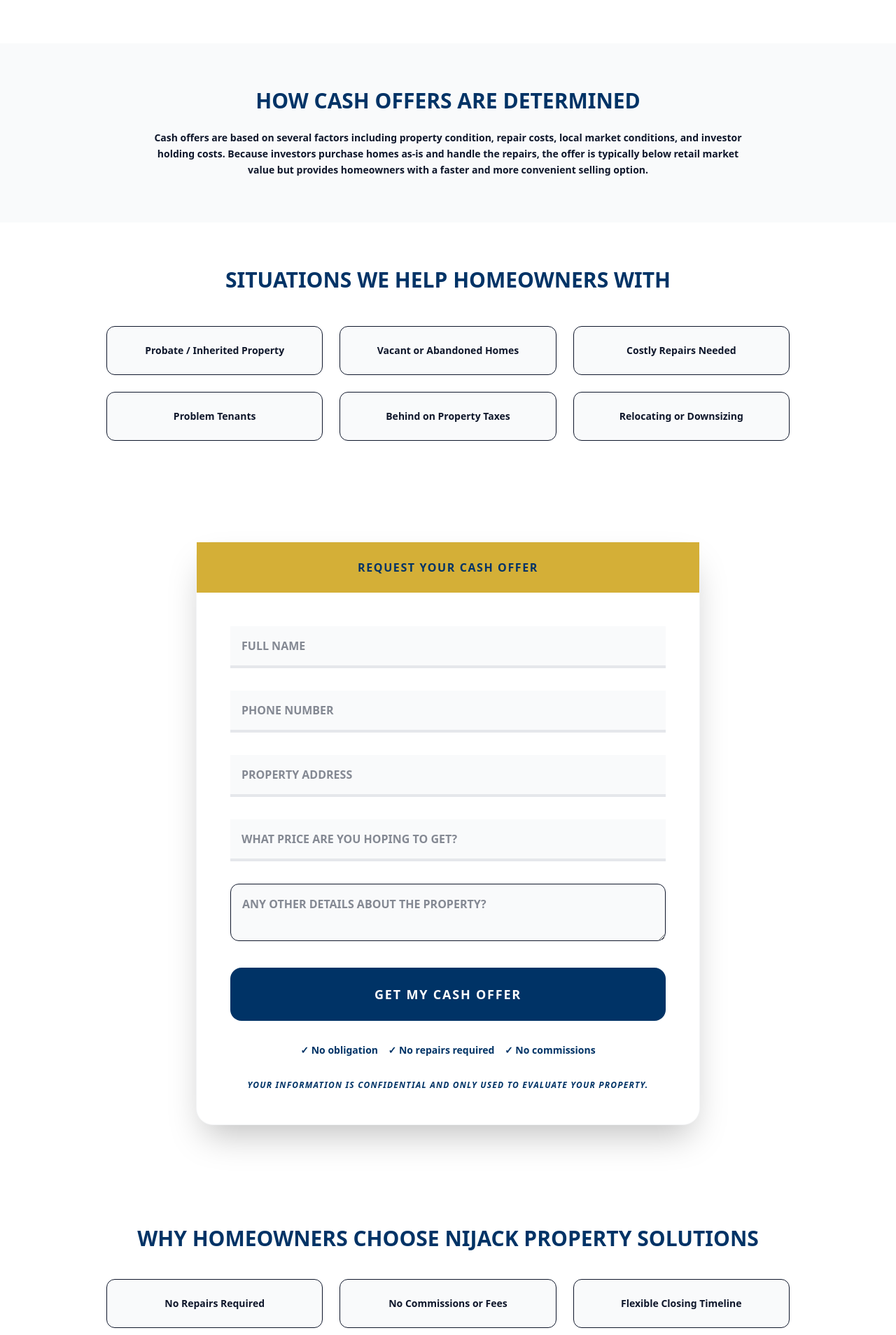
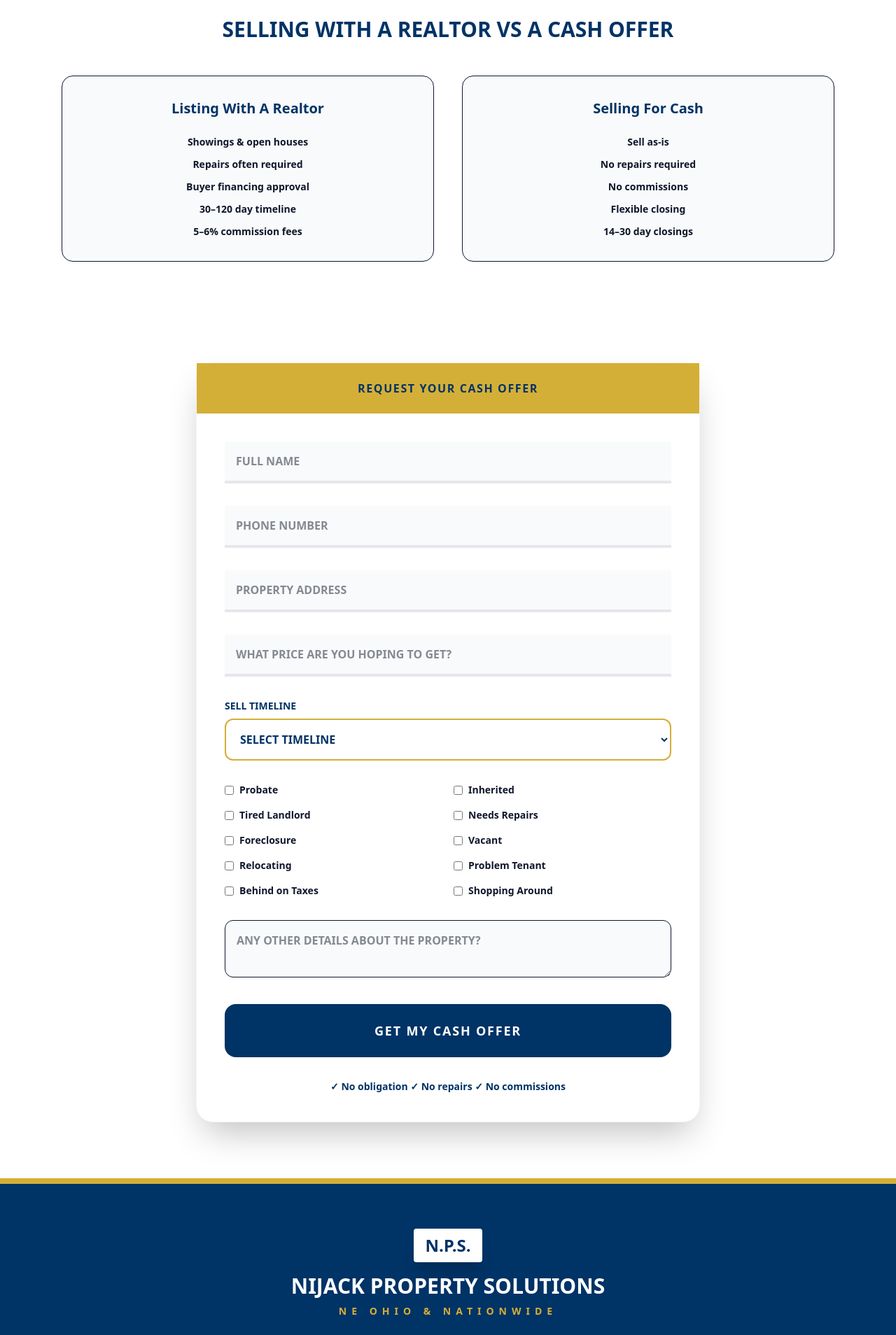
Before and after one commit to nijackacquisitions56/nijack-property-solutions, a React (Vite) app: page / in a window 1280 px wide. Shown: the part 1572-3480 px from the top of the page at 70% size. Built offline with nearby package versions, Linux system fonts and the light colour scheme.

Commit message:
Update App.jsx

```diff
--- a/src/App.jsx
+++ b/src/App.jsx
@@ -28,7 +28,7 @@ const NijackSite = () => {
           </p>
 
           <h1 className="text-4xl md:text-6xl font-black mb-6 uppercase tracking-tight">
-            Sell Your House <br />
+            Sell Your House <br/>
             <span className="text-[#D4AF37]">FAST</span> For <span className="text-[#D4AF37]">CASH</span>
           </h1>
 
@@ -50,6 +50,7 @@ const NijackSite = () => {
           <p className="text-white font-black uppercase">Video Placeholder</p>
         </div>
       </section>
+
       {/* 4 STEP PROCESS */}
       <section className="bg-gray-50 py-16 text-center">
         <div className="max-w-6xl mx-auto px-6">
@@ -67,12 +68,12 @@ const NijackSite = () => {
 
             <div>
               <div className="bg-[#003366] text-white w-10 h-10 flex items-center justify-center rounded-full mx-auto mb-3">2</div>
-        We review the property details
+              We review the property
             </div>
 
             <div>
               <div className="bg-[#003366] text-white w-10 h-10 flex items-center justify-center rounded-full mx-auto mb-3">3</div>
-        We present a clear cash offer
+              Receive a clear cash offer
             </div>
 
             <div>
@@ -84,6 +85,29 @@ const NijackSite = () => {
 
         </div>
       </section>
+
+      {/* SITUATIONS */}
+      <section className="py-16 text-center bg-white">
+        <div className="max-w-5xl mx-auto px-6">
+
+          <h2 className="text-[#003366] font-black text-3xl uppercase mb-12">
+            Situations We Help Homeowners With
+          </h2>
+
+          <div className="grid md:grid-cols-3 gap-6 text-sm font-bold">
+
+            <div className="bg-gray-50 p-6 rounded-xl border">Probate / Inherited Property</div>
+            <div className="bg-gray-50 p-6 rounded-xl border">Vacant or Abandoned Homes</div>
+            <div className="bg-gray-50 p-6 rounded-xl border">Costly Repairs Needed</div>
+            <div className="bg-gray-50 p-6 rounded-xl border">Problem Tenants</div>
+            <div className="bg-gray-50 p-6 rounded-xl border">Behind on Property Taxes</div>
+            <div className="bg-gray-50 p-6 rounded-xl border">Relocating or Downsizing</div>
+
+          </div>
+
+        </div>
+      </section>
+
       {/* REALTOR VS CASH */}
       <section className="max-w-6xl mx-auto px-6 py-16 text-center">
         <h2 className="text-[#003366] text-3xl font-black uppercase mb-12">
@@ -93,90 +117,30 @@ const NijackSite = () => {
         <div className="grid md:grid-cols-2 gap-10">
 
           <div className="bg-gray-50 p-8 rounded-2xl border">
-            <h3 className="font-black text-xl mb-6 text-[#003366]">
-              Listing With A Realtor
-            </h3>
-
+            <h3 className="font-black text-xl mb-6 text-[#003366]">Listing With A Realtor</h3>
             <ul className="space-y-3 text-sm font-bold">
-              <li>Home showings and open houses</li>
+              <li>Showings & open houses</li>
               <li>Repairs often required</li>
               <li>Buyer financing approval</li>
-              <li>30–120 day selling timeline</li>
-              <li>5–6% agent commissions</li>
+              <li>30–120 day timeline</li>
+              <li>5–6% commission fees</li>
             </ul>
           </div>
 
           <div className="bg-gray-50 p-8 rounded-2xl border">
-            <h3 className="font-black text-xl mb-6 text-[#003366]">
-              Selling To A Cash Buyer
-            </h3>
-
+            <h3 className="font-black text-xl mb-6 text-[#003366]">Selling For Cash</h3>
             <ul className="space-y-3 text-sm font-bold">
-              <li>Sell the property as-is</li>
+              <li>Sell as-is</li>
               <li>No repairs required</li>
-              <li>No commissions or listing fees</li>
-              <li>Flexible closing timeline</li>
-              <li>Close in as little as 14–30 days</li>
+              <li>No commissions</li>
+              <li>Flexible closing</li>
+              <li>14–30 day closings</li>
             </ul>
           </div>
 
         </div>
       </section>
 
-      {/* HOW OFFERS WORK */}
-      <section className="bg-gray-50 py-16 text-center">
-        <div className="max-w-4xl mx-auto px-6">
-          <h2 className="text-[#003366] font-black text-3xl uppercase mb-6">
-            How Cash Offers Are Determined
-          </h2>
-
-          <p className="font-bold text-sm leading-relaxed">
-            Cash offers are based on several factors including property condition,
-            repair costs, local market conditions, and investor holding costs.
-            Because investors purchase homes as-is and handle the repairs,
-            the offer is typically below retail market value but provides
-            homeowners with a faster and more convenient selling option.
-          </p>
-        </div>
-      </section>
-{/* SITUATIONS WE HELP */}
-<section className="py-16 text-center bg-white">
-  <div className="max-w-5xl mx-auto px-6">
-
-    <h2 className="text-[#003366] font-black text-3xl uppercase mb-12">
-      Situations We Help Homeowners With
-    </h2>
-
-    <div className="grid md:grid-cols-3 gap-6 text-sm font-bold">
-
-      <div className="bg-gray-50 p-6 rounded-xl border">
-        Probate / Inherited Property
-      </div>
-
-      <div className="bg-gray-50 p-6 rounded-xl border">
-        Vacant or Abandoned Homes
-      </div>
-
-      <div className="bg-gray-50 p-6 rounded-xl border">
-        Costly Repairs Needed
-      </div>
-
-      <div className="bg-gray-50 p-6 rounded-xl border">
-        Problem Tenants
-      </div>
-
-      <div className="bg-gray-50 p-6 rounded-xl border">
-        Behind on Property Taxes
-      </div>
-
-      <div className="bg-gray-50 p-6 rounded-xl border">
-        Relocating or Downsizing
-      </div>
-
-    </div>
-
-  </div>
-</section>
       {/* FORM */}
       <section className="py-20">
         <div className="max-w-3xl mx-auto px-6">
@@ -189,101 +153,77 @@ const NijackSite = () => {
               </h2>
             </div>
 
-            <div className="p-12 space-y-8">
+            <div className="p-10 space-y-8">
 
-              <input
-                type="text"
-                placeholder="FULL NAME"
-                className="w-full bg-gray-50 border-b-4 border-gray-200 p-4 font-black uppercase"
-                required
-              />
+              <input type="text" placeholder="FULL NAME" className="w-full bg-gray-50 border-b-4 border-gray-200 p-4 font-black uppercase" required/>
 
-              <input
-                type="tel"
-                placeholder="PHONE NUMBER"
-                className="w-full bg-gray-50 border-b-4 border-gray-200 p-4 font-black uppercase"
-                required
-              />
+              <input type="tel" placeholder="PHONE NUMBER" className="w-full bg-gray-50 border-b-4 border-gray-200 p-4 font-black uppercase" required/>
 
-              <input
-                type="text"
-                placeholder="PROPERTY ADDRESS"
-                className="w-full bg-gray-50 border-b-4 border-gray-200 p-4 font-black uppercase"
-                required
-              />
+              <input type="text" placeholder="PROPERTY ADDRESS" className="w-full bg-gray-50 border-b-4 border-gray-200 p-4 font-black uppercase" required/>
 
-              <input
-                type="text"
-                placeholder="WHAT PRICE ARE YOU HOPING TO GET?"
-                className="w-full bg-gray-50 border-b-4 border-gray-200 p-4 font-black uppercase"
-              />
+              <input type="text" placeholder="WHAT PRICE ARE YOU HOPING TO GET?" className="w-full bg-gray-50 border-b-4 border-gray-200 p-4 font-black uppercase"/>
 
-              <textarea
-                placeholder="ANY OTHER DETAILS ABOUT THE PROPERTY?"
-                className="w-full bg-gray-50 border rounded-xl p-4 font-black uppercase"
-              />
+              {/* SELL TIMELINE */}
+              <div>
+                <label className="font-black text-sm text-[#003366] uppercase mb-2 block">
+                  SELL TIMELINE
+                </label>
 
-              <button
-                type="submit"
-                className="w-full bg-[#003366] hover:bg-[#D4AF37] text-white font-black py-6 rounded-2xl uppercase tracking-widest text-lg"
-              >
+                <select className="w-full bg-white border-2 border-[#D4AF37] rounded-xl p-4 font-black uppercase text-[#003366]">
+
+                  <option value="">Select Timeline</option>
+                  <option>ASAP</option>
+                  <option>30 Days</option>
+                  <option>60 Days</option>
+                  <option>90 Days</option>
+                  <option>3-6 Months</option>
+                  <option>Just Exploring</option>
+
+                </select>
+              </div>
+
+              {/* MOTIVATION */}
+              <div className="grid grid-cols-2 gap-4">
+
+                {[
+                "Probate",
+                "Inherited",
+                "Tired Landlord",
+                "Needs Repairs",
+                "Foreclosure",
+                "Vacant",
+                "Relocating",
+                "Problem Tenant",
+                "Behind on Taxes",
+                "Shopping Around"
+                ].map((label) => (
+
+                  <label key={label} className="flex items-center gap-2 font-bold text-sm">
+
+                    <input type="checkbox"/>
+
+                    {label}
+
+                  </label>
+
+                ))}
+
+              </div>
+
+              <textarea placeholder="ANY OTHER DETAILS ABOUT THE PROPERTY?" className="w-full bg-gray-50 border rounded-xl p-4 font-black uppercase"/>
+
+              <button type="submit" className="w-full bg-[#003366] hover:bg-[#D4AF37] text-white font-black py-6 rounded-2xl uppercase tracking-widest text-lg">
                 Get My Cash Offer
               </button>
 
               <p className="text-center text-sm font-bold text-[#003366]">
-                ✓ No obligation &nbsp;&nbsp; ✓ No repairs required &nbsp;&nbsp; ✓ No commissions
-              </p>
-
-              <p className="text-center text-xs font-bold text-[#003366] uppercase tracking-widest italic">
-                Your information is confidential and only used to evaluate your property.
+                ✓ No obligation ✓ No repairs ✓ No commissions
               </p>
 
             </div>
 
           </form>
 
-        </div>
-      </section>
-{/* WHY SELLERS CHOOSE US */}
-<section className="py-16 bg-white text-center">
-  <div className="max-w-5xl mx-auto px-6">
-
-    <h2 className="text-[#003366] font-black text-3xl uppercase mb-10">
-      Why Homeowners Choose Nijack Property Solutions
-    </h2>
-
-    <div className="grid md:grid-cols-3 gap-6 text-sm font-bold">
-
-      <div className="bg-gray-50 p-6 rounded-xl border">
-        No Repairs Required
-      </div>
-
-      <div className="bg-gray-50 p-6 rounded-xl border">
-        No Commissions or Fees
-      </div>
-
-      <div className="bg-gray-50 p-6 rounded-xl border">
-        Flexible Closing Timeline
-      </div>
-
-    </div>
-
-  </div>
-</section>
-      {/* BUYER NETWORK */}
-      <section className="bg-gray-50 py-16 text-center">
-        <div className="max-w-4xl mx-auto px-6">
-          <h2 className="text-[#003366] font-black text-3xl uppercase mb-6">
-            Our Nationwide Buyer Network
-          </h2>
-
-          <p className="font-bold text-sm leading-relaxed">
-            Nijack Property Solutions works with a network of professional real estate
-            investors and investment partners across the United States.
-            Depending on the property and location, we may purchase the property
-            directly or connect it with one of our trusted investment partners
-            to help facilitate a successful closing.
-          </p>
         </div>
       </section>
 
@@ -311,11 +251,12 @@ const NijackSite = () => {
           </span>
 
           <p className="text-sm opacity-40 mt-10 italic">
-            © 2026 NIJACK PROPERTY SOLUTIONS | ALL RIGHTS RESERVED
+            © 2026 NIJACK PROPERTY SOLUTIONS
           </p>
         </div>
 
       </footer>
+
     </div>
   );
 };
```
Lines whose indentation alone changed are shown as unchanged.
